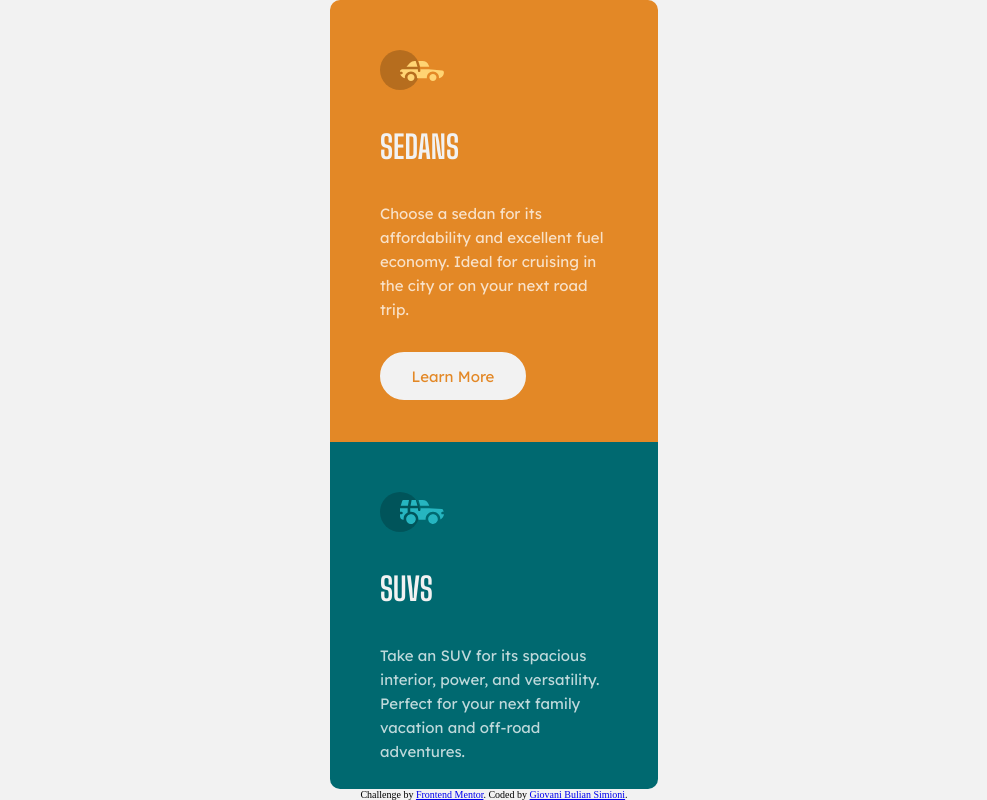
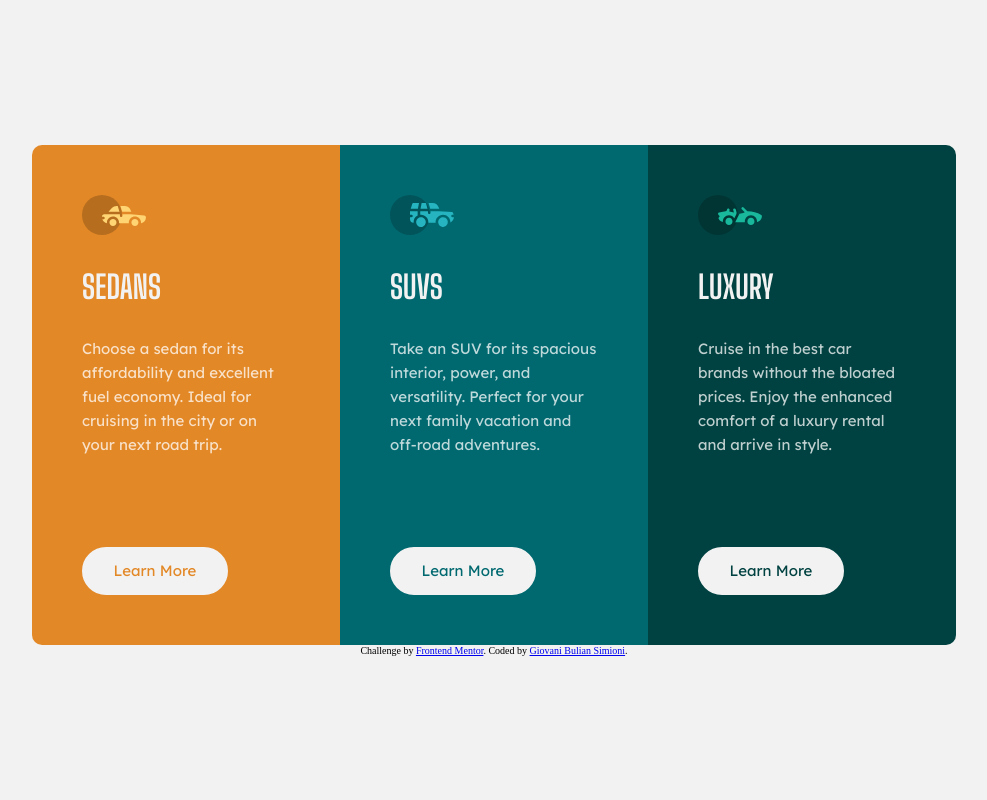
Before and after one commit to giovanibs/3-column-preview-card-component-main, a plain HTML site: page index.html in a window 1280 px wide. Shown: the whole page, without its empty margins (146-1133 px from the left). Drawn offline with Linux system fonts and the light colour scheme.

Commit message:
added desktop media query

```diff
--- a/css/style.css
+++ b/css/style.css
@@ -60,7 +60,7 @@ body {
     text-transform: uppercase;
     font-size: 3.2rem;
     color: var(--very-light-gray);
-    margin: 3.6rem 0;
+    margin: 3.1rem 0;
 }
 
 .paragraphs {
@@ -89,3 +89,22 @@ body {
     color: var(--very-light-gray);
     cursor: pointer;
 }
+
+@media (min-width: 1025px) {
+
+    #card-wrapper {
+        flex-direction: row;
+        justify-content: center;
+        width: unset;
+    }
+
+    .category-card {
+
+        height: 500px;
+        width: 308px;
+    }
+
+    .paragraphs {
+        margin-bottom: 9rem;
+    }
+}
```
